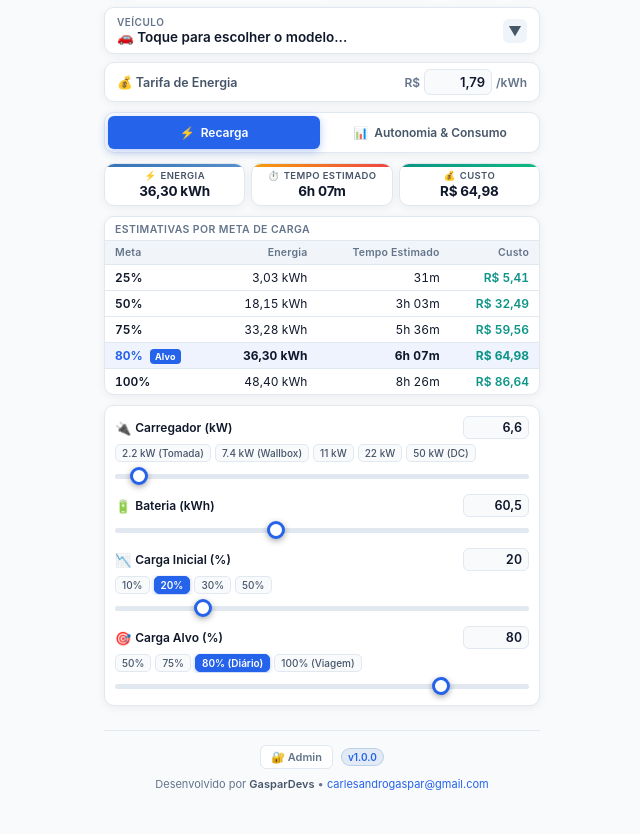
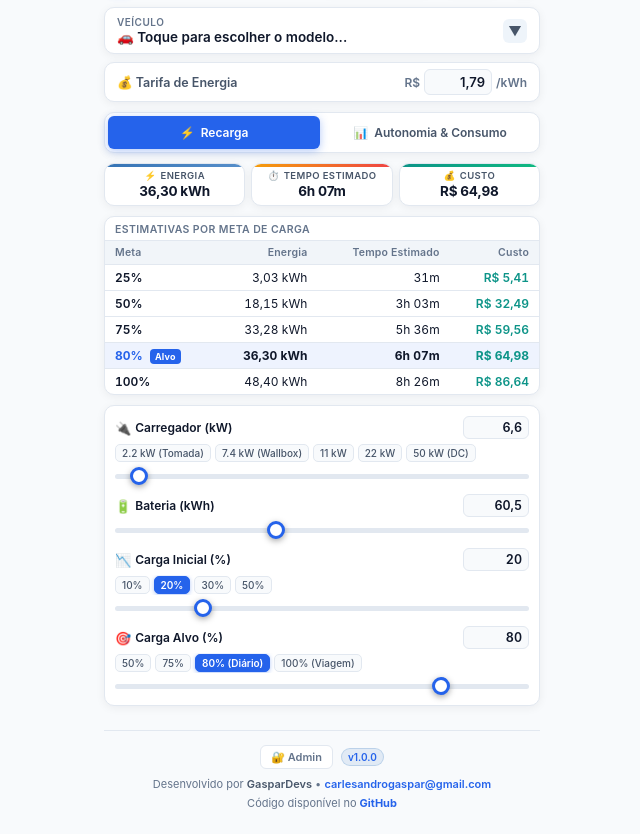
Before and after one commit to cfgaspar10/ev-charge, a plain HTML site: page client/index.html in a window 1280 px wide. Shown: the part 45-879 px from the top of the page, without its empty margins (318-958 px from the left). Drawn offline with Linux system fonts and the light colour scheme; no server answers.

Commit message:
feat(ui): adicionar link do repositorio GitHub no rodape da aplicacao

```diff
--- a/client/css/estilos.css
+++ b/client/css/estilos.css
@@ -1234,9 +1234,10 @@
     }
     .footer-info-row {
       display: flex;
+      flex-direction: column;
       justify-content: center;
       align-items: center;
-      gap: 6px;
+      gap: 5px;
     }
     .footer-info-row p {
       margin: 0;
@@ -1248,7 +1249,12 @@
     .footer-link {
       color: var(--accent-blue);
       text-decoration: none;
+      font-weight: 600;
       transition: opacity 0.2s;
+    }
+    .footer-link strong {
+      color: inherit;
+      font-weight: 700;
     }
     .footer-link:hover {
       text-decoration: underline;
--- a/client/index.html
+++ b/client/index.html
@@ -551,6 +551,7 @@
     </div>
     <div class="footer-info-row">
       <p>Desenvolvido por <strong>GasparDevs</strong> • <a href="mailto:carlesandrogaspar@gmail.com" class="footer-link">carlesandrogaspar@gmail.com</a></p>
+      <p class="footer-github-info">Código disponível no <a href="https://github.com/cfgaspar10/kwhub-app/" target="_blank" rel="noopener noreferrer" class="footer-link"><strong>GitHub</strong></a></p>
     </div>
   </footer>
 
--- a/client/sw.js
+++ b/client/sw.js
@@ -4,7 +4,7 @@
 // Compatível com Raiz (PROD) e Subcaminhos de Proxy Reverso (HML /app-hml e /app)
 // ==============================================================================
 
-const CACHE_NAME = 'kwhub-cache-v3';
+const CACHE_NAME = 'kwhub-cache-v4';
 
 // Detecta dinamicamente o prefixo base onde o SW foi instalado
 // Exemplo: se self.location.pathname for "/app-hml/sw.js", basePath será "/app-hml"
```
Also changed, not shown: Index.html (+6 -0 lines).
